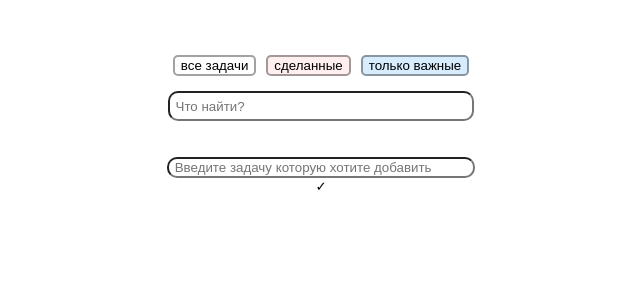
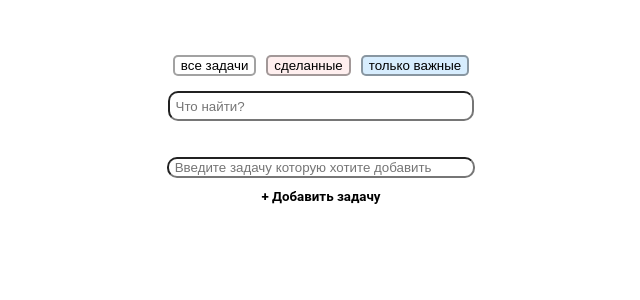
Before and after one commit to ZackTristen/ToDoListWithMobX, a React (Create React App) app: page / in a window 1280 px wide. Shown: the top 300 px of the page, without its empty margins (319-959 px from the left). Built offline with nearby package versions, Linux system fonts and the light colour scheme.

Commit message:
исправлены стили

```diff
--- a/src/components/add-todo-panel/add-todo-panel.js
+++ b/src/components/add-todo-panel/add-todo-panel.js
@@ -17,7 +17,7 @@ const AddToDoPanel = observer(props => {
                 type="submit"
                 onClick={(e) => addTask(e)}
                 className='add_btn'>
-                ✓
+                + Добавить задачу
                 </button>
             </form>
 
--- a/src/components/add-todo-panel/add-todo-panel.scss
+++ b/src/components/add-todo-panel/add-todo-panel.scss
@@ -25,11 +25,14 @@
     outline: none;
 }
 .add_btn {
+    font-family: 'Roboto', sans-serif;
+    font-weight: bold;
+    margin-top: 10px;
     background-color: rgba(255, 255, 255, 0);
 
 }
 .add_btn:hover {
     transition-duration: 300ms;
-    text-shadow: 2px 2px 2px black;
+    // text-shadow: 0px 0px  5px black;
     transform: scale(1.1);
 }
```
